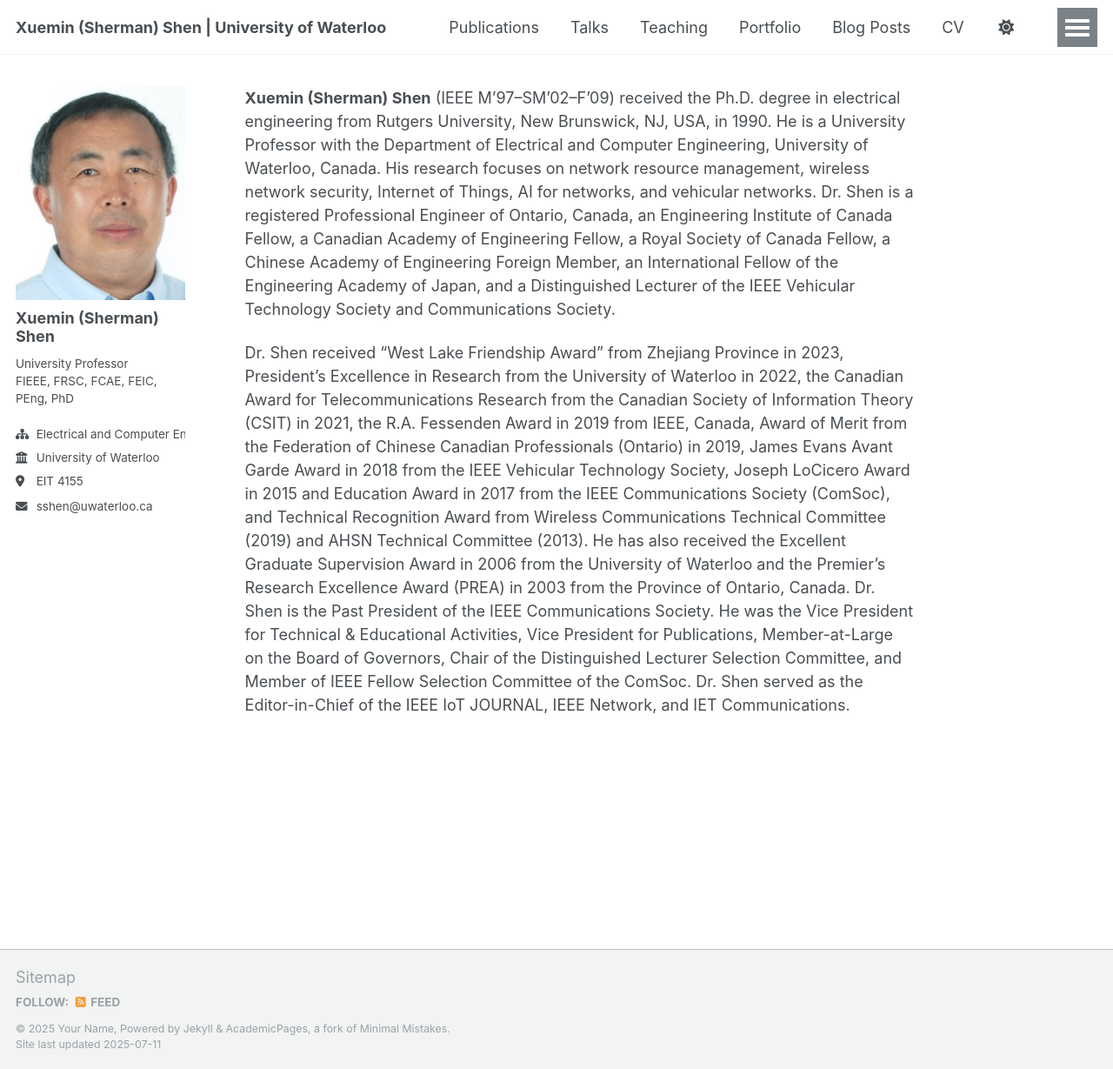
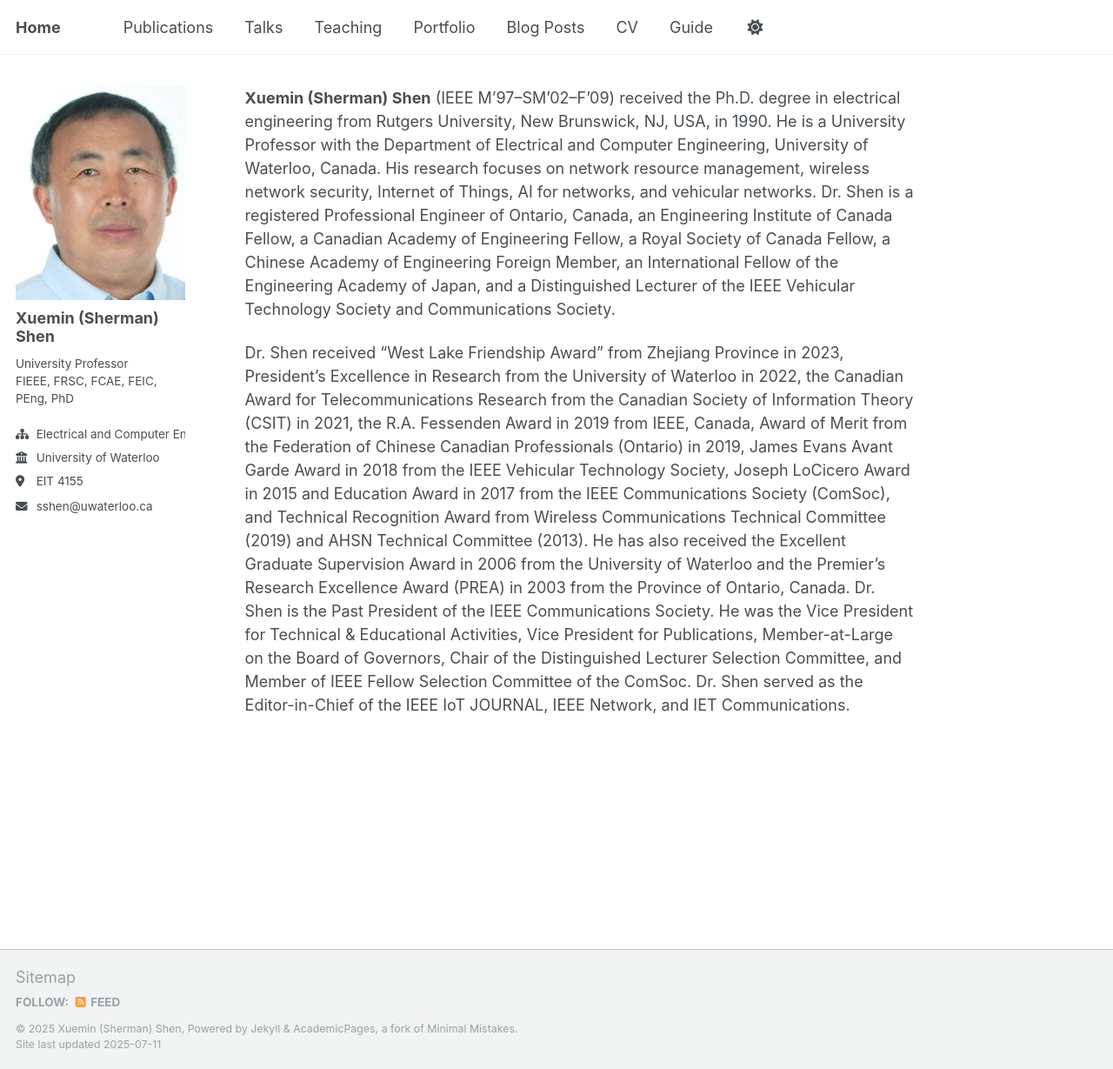
Before and after one commit to m64he/sshen, a Jekyll site: the page built from _pages/about.md, in a window 1280 px wide and 1229 px high. Shown: the whole window at 87% size. Built offline with Jekyll 4.4.1, drawn with Linux system fonts in a browser that asks for light colours; a script that is not in the unit is left out.

Commit message:
Update _config.yml

```diff
--- a/_config.yml
+++ b/_config.yml
@@ -9,9 +9,9 @@
 # Basic Site Settings
 locale                   : "en-US"
 site_theme               : "default"
-title                    : "Xuemin (Sherman) Shen | University of Waterloo"
-title_separator          : # "-"
-name                     : &name "Your Name"
+title                    : "Home"
+title_separator          : "-"
+name                     : "Xuemin (Sherman) Shen" # &name "Your Name"
 description              : &description "personal description"
 url                      : https://m64he.github.io # the base hostname & protocol for your site e.g. "https://[your GitHub username].github.io" or if you already have some other page hosted on Github then use "https://[your GitHub username].github.io/[Your Repo Name]"
 baseurl                  : "" # the subpath of your site, e.g. "/blog"
```
